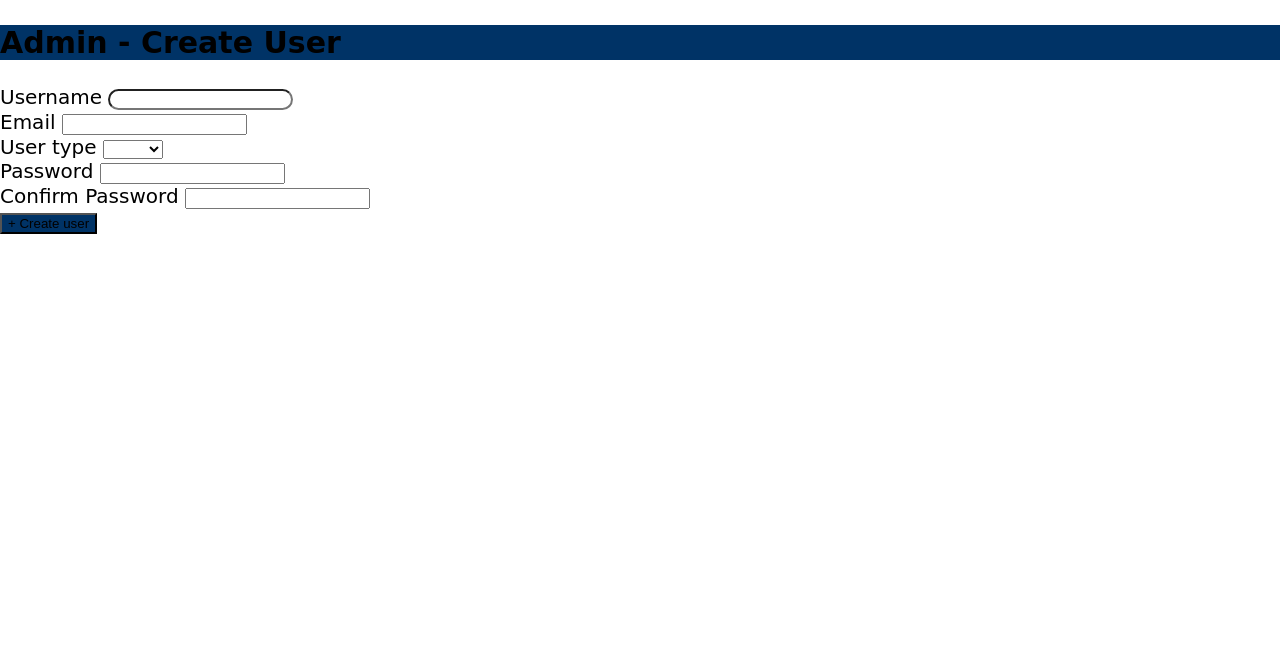
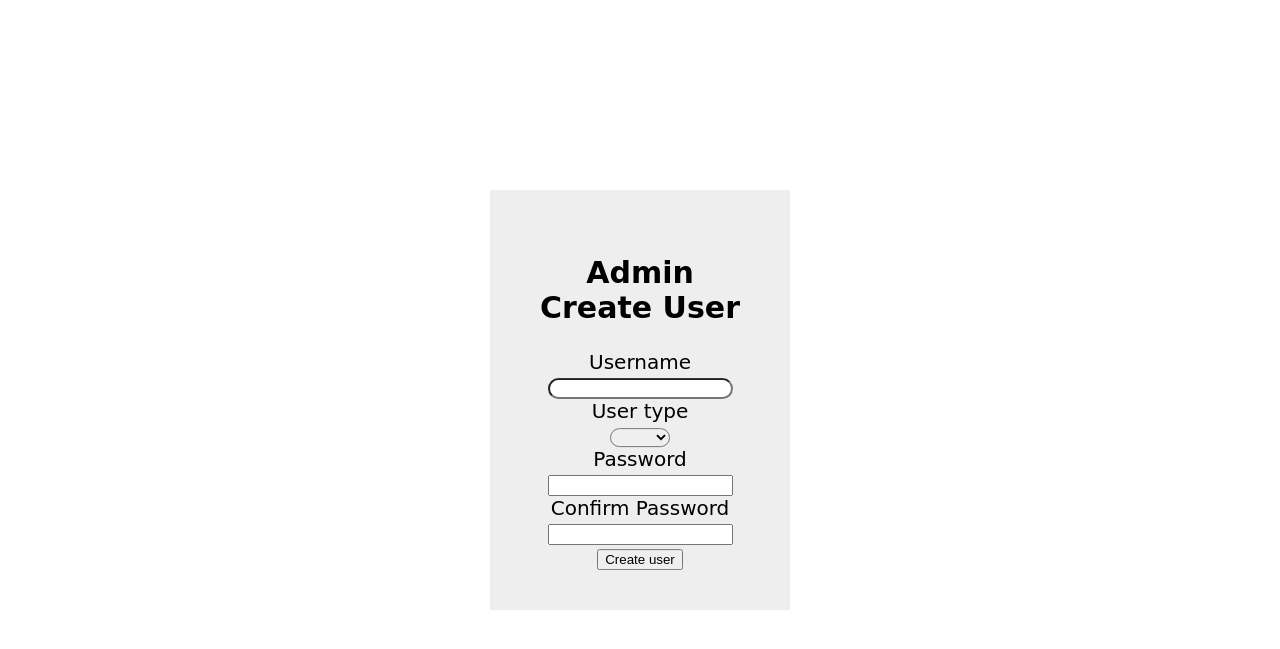
Before and after one commit to HamalainenNiko/PHP-Viestisein-, a PHP site: page /multi_login/admin/create_user.php in a window 1280 px wide. Shown: the top 649 px of the page. Run offline with PHP 8.4, Linux system fonts and the light colour scheme.

Commit message:
register, login, admin, home done

```diff
--- a/GFHLAAAA/multi_login/admin/create_user.php
+++ b/GFHLAAAA/multi_login/admin/create_user.php
@@ -10,20 +10,16 @@ include('../functions.php')
     <title>Create user</title>
     <link rel="stylesheet" type="text/css" href="../style.css">
     <style>
-    .header{
-        background: #003366;
-    }
-    button[name=register_btn] {
-        background: #003366;
-    }
+
     </style>
 </head>
 <body>
-    <div class="header">
-        <h2>Admin - Create User</h2>
-    </div>
 
-    <form method="post" action="create_user.php">
+
+    <form method="post" id="box" action="create_user.php">
+    <h2>Admin
+    <br>
+    Create User</h2>
 
         <?php echo display_error(); ?>
 
@@ -31,12 +27,9 @@ include('../functions.php')
             <label>Username</label>
             <input type="text" name="username" value="<?php echo $username; ?>">
         </div>
+
         <div class="input-group">
-            <label>Email</label>
-            <input type="email" name="email" value="<?php echo $email; ?>">
-        </div>
-        <div class="input-group">
-            <label>User type</label>
+            <label>User type</label><br>
             <select name="user_type" id="user_type">
                 <option value=""></option>
                 <option value="admin">Admin</option>
@@ -52,7 +45,7 @@ include('../functions.php')
             <input type="password" name="password_2">
         </div>
         <div class="input-group">
-            <button type="submit" class="btn" name="register_btn"> + Create user</button>
+            <button type="submit" class="btn" name="register_btn">Create user</button>
         </div>
     </form>
 </body>
--- a/GFHLAAAA/multi_login/functions.php
+++ b/GFHLAAAA/multi_login/functions.php
@@ -4,7 +4,6 @@ session_start();
 $db = mysqli_connect('localhost','root','','multi_login');
 
 $username = "";
-$email = "";
 $errors = array();
 
 if(isset($_POST['register_btn'])){
@@ -12,18 +11,14 @@ if(isset($_POST['register_btn'])){
 }
 
 function register(){
-    global $db, $errors, $username, $email;
+    global $db, $errors, $username;
 
     $username = e($_POST['username']);
-    $email = e($_POST['email']);
     $password_1 = e($_POST['password_1']);
     $password_2 = e($_POST['password_2']);
 
     if(empty($username)) {
         array_push($errors, "Username is required");
-    }
-    if(empty($email)){
-        array_push($errors, "Email is required");
     }
     if(empty($password_1)){
         array_push($errors, "Password is required");
@@ -37,21 +32,21 @@ function register(){
 
 		if (isset($_POST['user_type'])) {
 			$user_type = e($_POST['user_type']);
-			$query = "INSERT INTO users (username, email, user_type, password)
-					  VALUES('$username', '$email', '$user_type', '$password')";
+			$query = "INSERT INTO users (username, user_type, password)
+					  VALUES('$username', '$user_type', '$password')";
 			mysqli_query($db, $query);
 			$_SESSION['success']  = "New user successfully created!!";
 			header('location: home.php');
 		}else{
-			$query = "INSERT INTO users (username, email, user_type, password)
-					  VALUES('$username', '$email', 'user', '$password')";
+			$query = "INSERT INTO users (username,, user_type, password)
+					  VALUES('$username', 'user', '$password')";
 			mysqli_query($db, $query);
 
 			$logged_in_user_id = mysqli_insert_id($db);
 
 			$_SESSION['user'] = getUserById($logged_in_user_id);
 			$_SESSION['success']  = "You are now logged in";
-			header('location: index.php');
+			header('location: profile.php');
 		}
 	}
 }
@@ -130,7 +125,7 @@ function login(){
             }else{
                 $_SESSION['user'] =  $logged_in_user;
                 $_SESSION['success'] = "You are now logged in";
-                header('location: index.php');
+                header('location: profile.php');
             }
         }else {
             array_push($errors, "Wrong username/password combination");
--- a/GFHLAAAA/multi_login/index.php
+++ b/GFHLAAAA/multi_login/profile.php
@@ -19,7 +19,6 @@
     <section id="link">
         <nav>
                 <li><a href="../index.html" id="left">G.F.H.L.A.A.A.A</a></li>
-              <li><a href="multi_login/login.php" id="right">Login</a></li>
 
 
               </nav>
@@ -51,7 +50,7 @@
 					<small>
 						<i  style="color: #888;">(<?php echo ucfirst($_SESSION['user']['user_type']); ?>)</i>
 						<br>
-						<a href="index.php?logout='1'" style="color: red;">logout</a>
+						<a href="profile.php?logout='1'" style="color: red;">logout</a>
 					</small>
 
 				<?php endif ?>
--- a/GFHLAAAA/multi_login/register.php
+++ b/GFHLAAAA/multi_login/register.php
@@ -30,10 +30,7 @@ include('functions.php')
 		<label>Username</label>
 		<input type="text" name="username" value="<?php echo $username; ?>">
 	</div>
-	<div class="input-group">
-		<label>Email</label>
-		<input type="email" name="email" value="<?php echo $email; ?>">
-	</div>
+
 	<div class="input-group">
 		<label>Password</label>
 		<input type="password" name="password_1">
--- a/GFHLAAAA/multi_login/style.css
+++ b/GFHLAAAA/multi_login/style.css
@@ -78,6 +78,10 @@ input[type = "text"]{
     border-radius: 24px;
 }
 
+select#user_type{
+  border-radius: 24px;
+}
+
 a#right{
   float:right;
 }
@@ -85,6 +89,18 @@ a#right{
 a#left{
   float:left;
 }
+
+#box{
+  width: 300px;
+  padding: 40px;
+  position: absolute;
+  top: 50%;
+  left: 50%;
+  transform: translate(-50%,-50%);
+  background: #eeeeee;
+  text-align: center;
+}
+
 .button1 {
     font-family: comic sans ms;
     border: 2px solid darkviolet;
```
Also changed, not shown: GFHLAAAA/multi_login/admin/home.php (+6 -7 lines), GFHLAAAA/multi_login/admin/users.php (added, +48 -0 lines).
